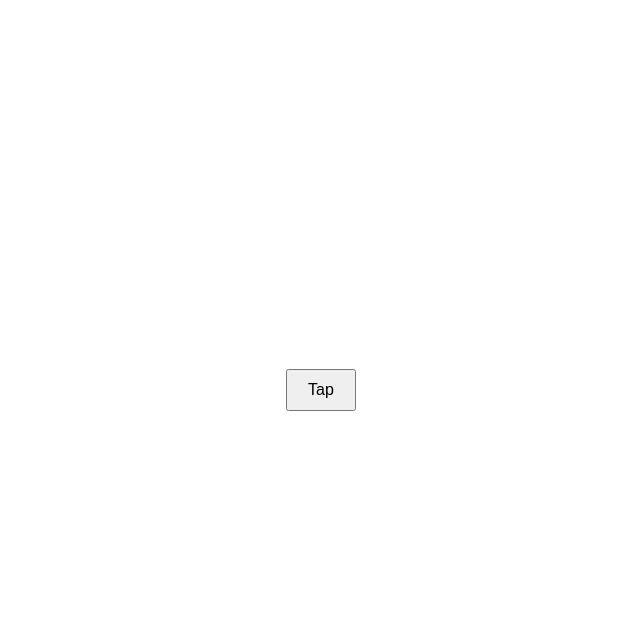
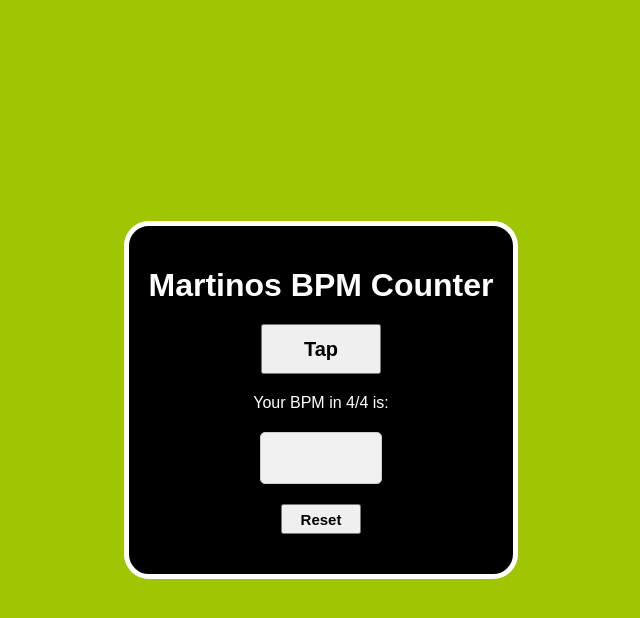
Before and after one commit to martino-bianco/BPM-Counter, a plain HTML site: page index.html in a window 1280 px wide. Both pictures are taken after a click on the button "Tap". Shown: the whole page, without its empty margins (319-959 px from the left). Drawn offline with Linux system fonts and the light colour scheme.

Commit message:
making a reset button

```diff
--- a/index.html
+++ b/index.html
@@ -6,8 +6,15 @@
   </head>
   <body>
     <div class="container">
+      <h1>Martinos BPM Counter</h1>
       <button id="tapButton">Tap</button>
-      <div id="result"></div>
+
+      <!-- Reset button added here -->
+      <div class="result-container">
+        <div>Your BPM in 4/4 is:</div>
+        <div id="result"></div>
+      </div>
+      <button id="resetButton">Reset</button>
     </div>
     <script src="script.js"></script>
   </body>
--- a/script.js
+++ b/script.js
@@ -1,28 +1,58 @@
 let taps = [];
 let lastTapTime = 0;
 let tapsCount = 0;
+let resetTimer;
 
 const tapButton = document.getElementById("tapButton");
 const result = document.getElementById("result");
+const resetButton = document.getElementById("resetButton");
 
 tapButton.addEventListener("click", () => {
+  clearInterval(resetTimer); // Clear the reset timer on button click
+  resetTimer = resetCounter(); // Reset timer starts again on click
+
   const now = Date.now();
   if (lastTapTime !== 0) {
     const timeElapsed = now - lastTapTime;
     taps.push(timeElapsed);
     tapsCount++;
-    if (tapsCount >= 4) {
+    if (tapsCount >= 2) {
       const bpm = calculateBPM();
-      result.textContent = `BPM: ${bpm.toFixed(2)}`;
+      result.textContent = `${bpm.toFixed(2)}`;
     }
   }
   lastTapTime = now;
+
+  changeBackgroundColor();
+});
+
+resetButton.addEventListener("click", () => {
+  clearInterval(resetTimer);
+  taps = [];
+  tapsCount = 0;
+  result.textContent = "";
 });
 
 function calculateBPM() {
   const averageTime =
     taps.reduce((acc, tap) => acc + tap, 0) / taps.length || 1;
-  const averageTimeInSeconds = averageTime / 1000; // Convertion to seconds
-  const bpm = 60 / averageTimeInSeconds; // Calculation of BPM
+  const averageTimeInSeconds = averageTime / 1000;
+  const bpm = 60 / averageTimeInSeconds;
   return bpm;
 }
+
+function changeBackgroundColor() {
+  const red = Math.floor(Math.random() * 256);
+  const green = Math.floor(Math.random() * 256);
+  const blue = Math.floor(Math.random() * 256);
+
+  document.body.style.backgroundColor = `rgb(${red},${green},${blue})`;
+}
+
+function resetCounter() {
+  return setTimeout(() => {
+    taps = [];
+    tapsCount = 0;
+    result.textContent = "";
+  }, 2000);
+}
--- a/styles.css
+++ b/styles.css
@@ -9,10 +9,52 @@ body {
 
 .container {
   text-align: center;
+  border: solid white 5px;
+  padding: 20px;
+  border-radius: 25px;
+  background-color: black;
+  color: white;
+}
+
+h1 {
+  margin-bottom: 20px;
 }
 
 button {
   padding: 10px 20px;
-  font-size: 16px;
+  width: 120px;
+  height: 50px;
+  font-size: 20px;
   margin-bottom: 20px;
+  font-weight: bold;
 }
+
+.result-container {
+  display: flex;
+  flex-direction: column;
+  align-items: center;
+}
+
+#result {
+  border: 1px solid #ccc;
+  width: 100px;
+  height: 30px;
+  padding: 10px;
+  border-radius: 5px;
+  background-color: #f0f0f0;
+  margin-top: 20px;
+  color: black;
+  font-weight: bold;
+  font-size: 20px;
+}
+
+#resetButton {
+  margin: 20px;
+  width: 80px;
+  height: 30px;
+  font-size: 15px;
+  padding: 0;
+  box-sizing: border-box;
+  text-align: center;
+  line-height: 25px;
+}
```
